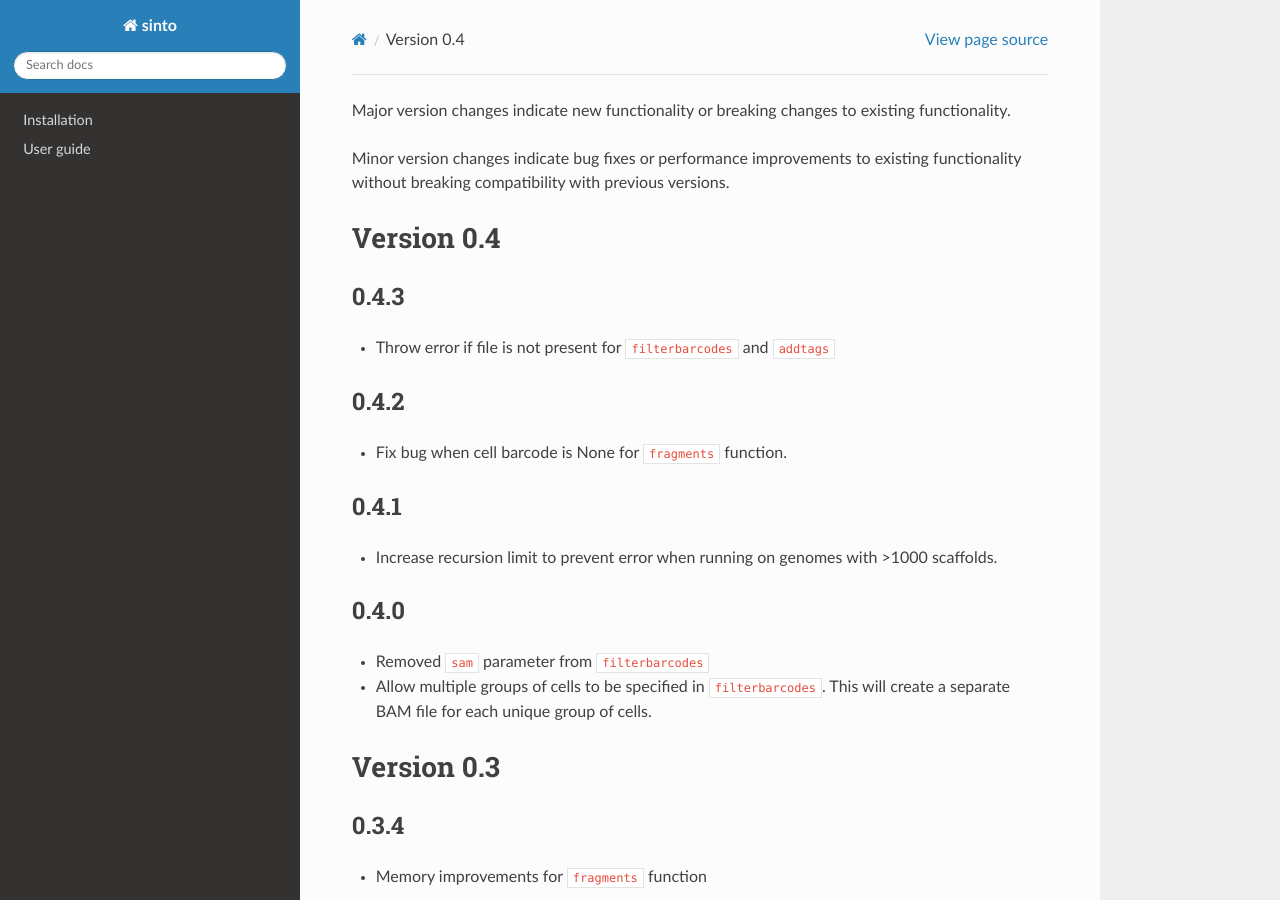
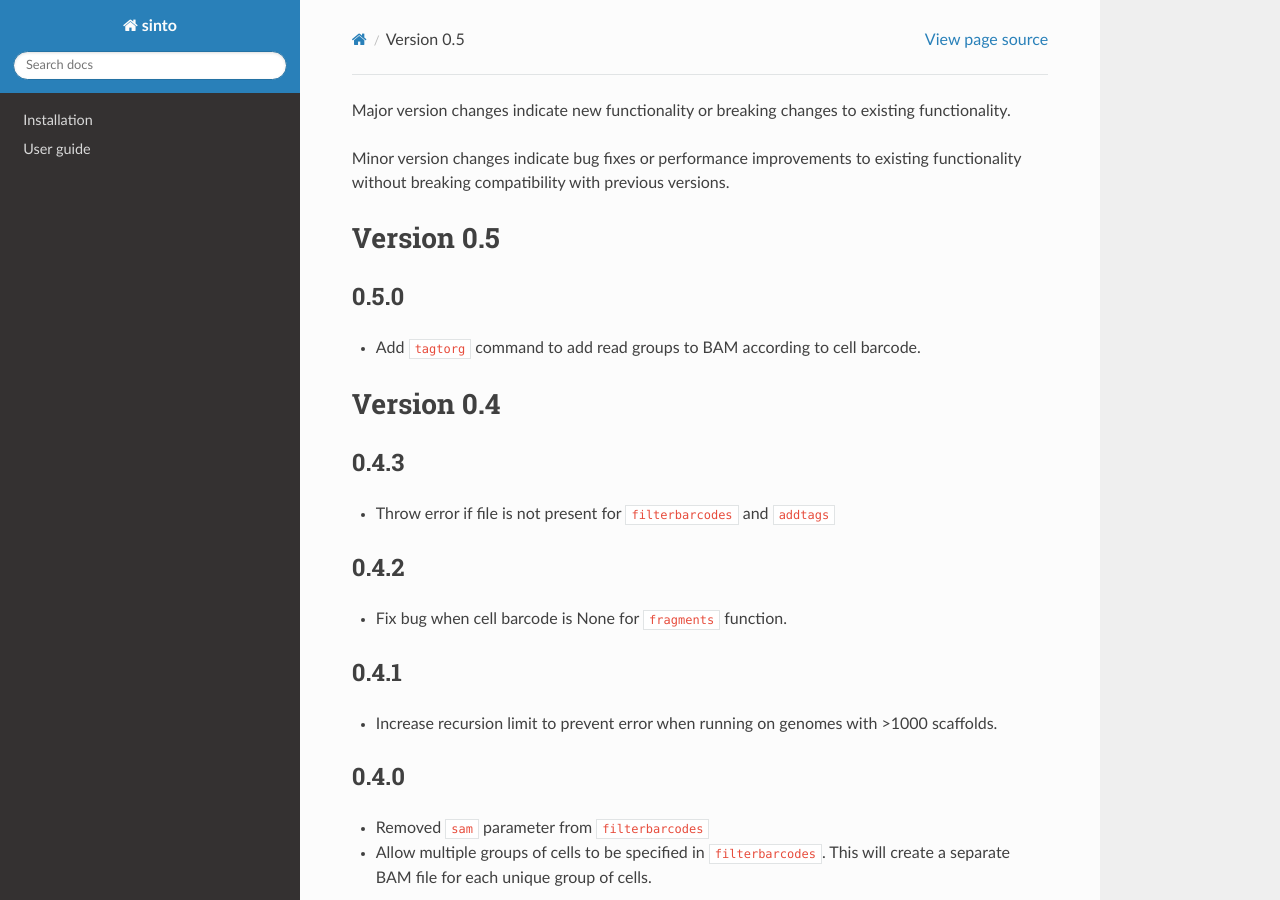
Before and after one commit to timoast/sinto, a Sphinx documentation site: the page built from docs/release_notes.rst, in a window 1280 px wide and 900 px high. Built offline with Sphinx 7.4.7 and the Read the Docs theme 2.0.0, drawn with Linux system fonts in a browser that asks for light colours.

Commit message:
Bump version and release notes

```diff
--- a/docs/release_notes.rst
+++ b/docs/release_notes.rst
@@ -4,6 +4,14 @@ or breaking changes to existing functionality.
 Minor version changes indicate bug fixes or
 performance improvements to existing functionality
 without breaking compatibility with previous versions.
+
+Version 0.5
+-----------
+
+0.5.0
+~~~~~
+
+- Add ``tagtorg`` command to add read groups to BAM according to cell barcode.
 
 Version 0.4
 -----------
--- a/sinto/_version.py
+++ b/sinto/_version.py
@@ -1 +1 @@
-__version__ = "0.4.3"
+__version__ = "0.5.0"
```
